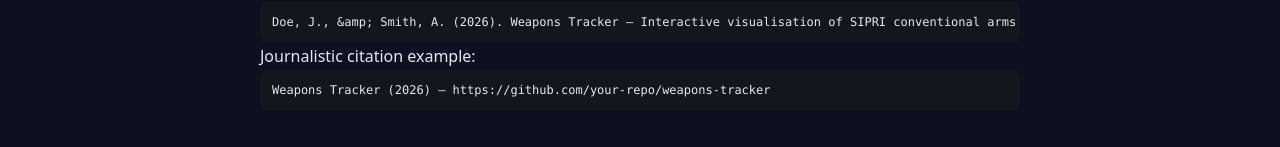
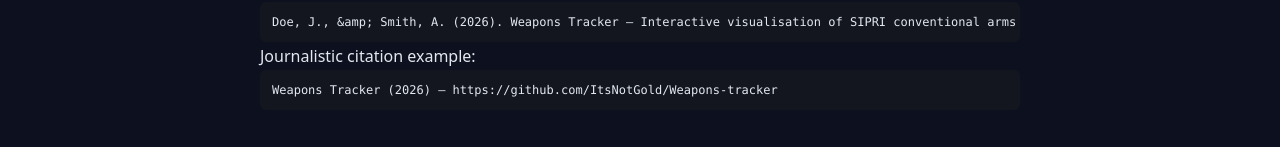
Before and after one commit to ItsNotGold/arms-trade-flow, a React (Vite) app: page /methodology in a window 1280 px wide. Shown: the part 1061-1208 px from the top of the page. Built offline with nearby package versions, Linux system fonts and the light colour scheme.

Commit message:
Update repository links in Navbar and MethodologyPage; add repository field in package.json

```diff
--- a/package.json
+++ b/package.json
@@ -3,6 +3,10 @@
   "private": true,
   "version": "0.0.0",
   "type": "module",
+  "repository": {
+    "type": "git",
+    "url": "https://github.com/ItsNotGold/Weapons-tracker.git"
+  },
   "scripts": {
     "dev": "vite",
     "build": "vite build",
--- a/src/components/Navbar.jsx
+++ b/src/components/Navbar.jsx
@@ -39,7 +39,7 @@
         {/* Call to Action - GitHub link (Open Source theme) */}
         <div className="flex items-center gap-3">
           <a
-            href="https://github.com"
+            href="https://github.com/ItsNotGold/Weapons-tracker"
             target="_blank"
             rel="noopener noreferrer"
             className="hidden sm:flex items-center gap-1.5 px-3.5 py-1.5 bg-surface hover:bg-border text-xs text-text-primary font-medium rounded-xl border border-border transition-all duration-200"
--- a/src/pages/MethodologyPage.jsx
+++ b/src/pages/MethodologyPage.jsx
@@ -68,11 +68,11 @@
           <h2 className="text-2xl font-semibold mb-3">How to Cite This Tool</h2>
           <p>Academic citation example:</p>
           <pre className="bg-surface p-3 rounded-md text-xs overflow-x-auto">
-{`Doe, J., &amp; Smith, A. (2026). Weapons Tracker – Interactive visualisation of SIPRI conventional arms transfers. https://github.com/your-repo/weapons-tracker`}
+{`Doe, J., &amp; Smith, A. (2026). Weapons Tracker – Interactive visualisation of SIPRI conventional arms transfers. https://github.com/ItsNotGold/Weapons-tracker`}
           </pre>
           <p>Journalistic citation example:</p>
           <pre className="bg-surface p-3 rounded-md text-xs overflow-x-auto">
-{`Weapons Tracker (2026) – https://github.com/your-repo/weapons-tracker`}
+{`Weapons Tracker (2026) – https://github.com/ItsNotGold/Weapons-tracker`}
           </pre>
         </section>
 
@@ -89,7 +89,7 @@
             The project is hosted on GitHub. Feel free to open issues, submit pull‑requests or suggest improvements.
           </p>
           <p>
-            <a href="https://github.com/your-repo/weapons-tracker" target="_blank" rel="noopener noreferrer"
+            <a href="https://github.com/ItsNotGold/Weapons-tracker" target="_blank" rel="noopener noreferrer"
                className="text-accent underline hover:text-accent-light flex items-center gap-1">
               <ExternalLink size={16} /> GitHub Repository
             </a>
```
